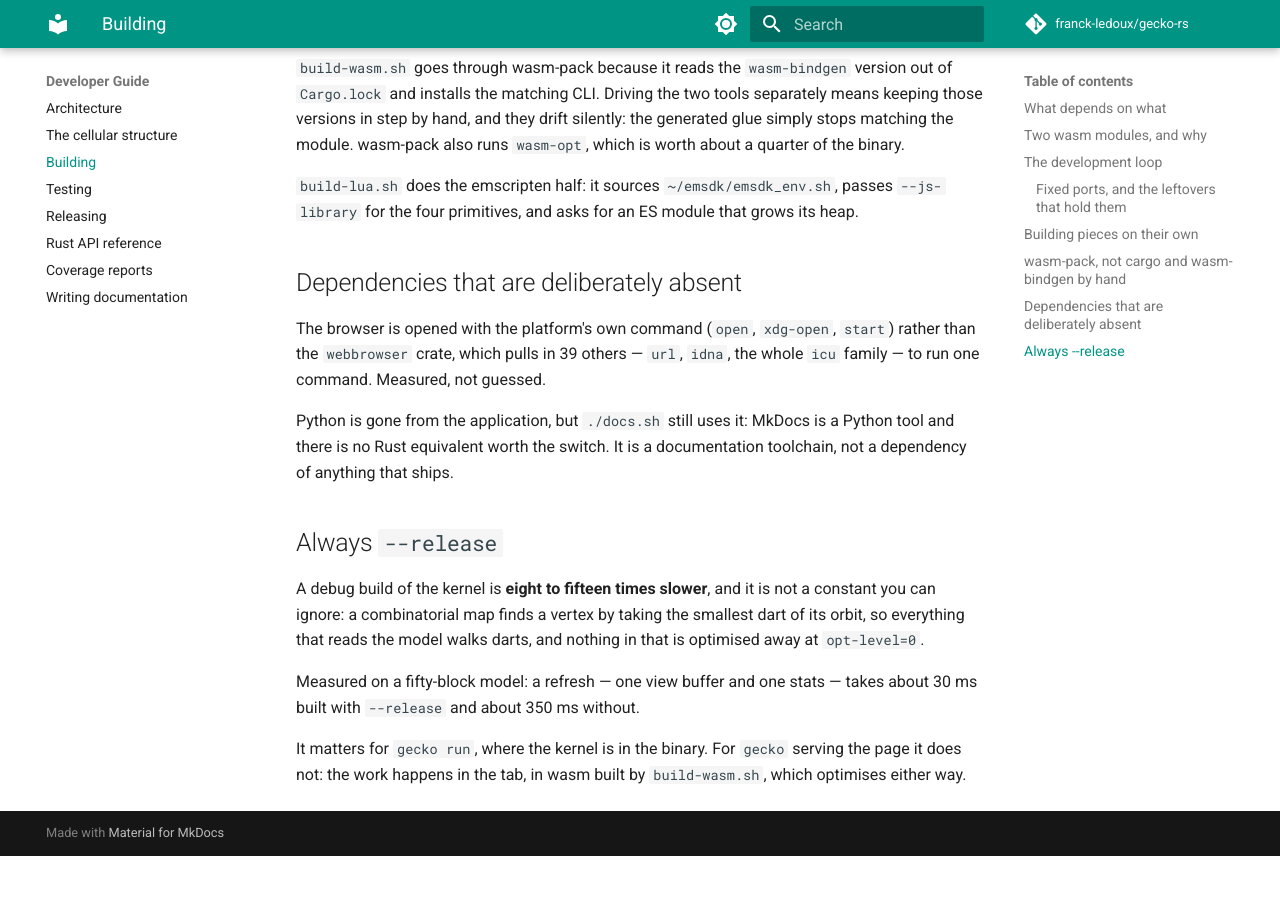
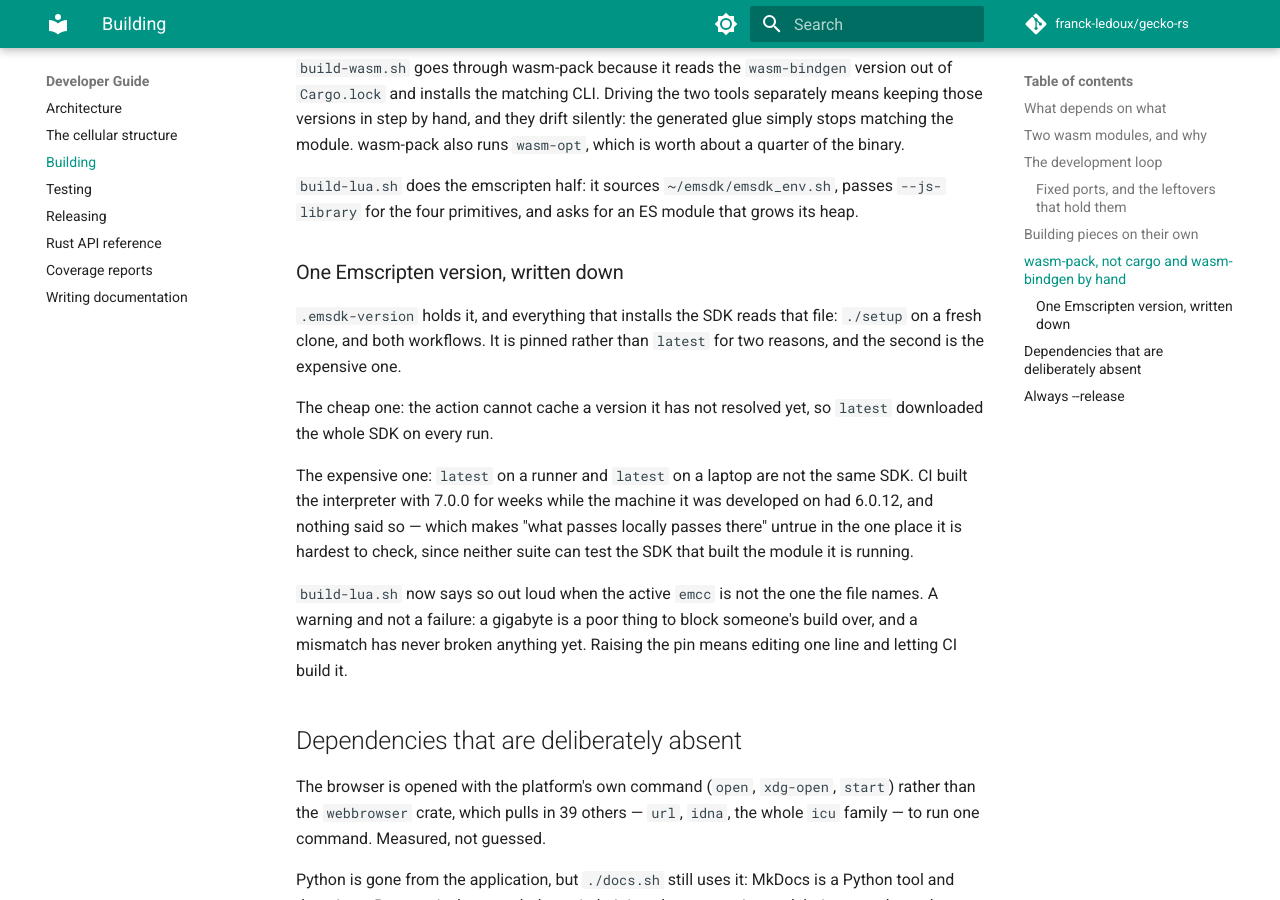
Before and after one commit to franck-ledoux/gecko-rs, an MkDocs documentation site: the page built from docs/developer-guide/building.md, in a window 1280 px wide and 900 px high, scrolled down 2630 px. Built offline with MkDocs 1.6.1 and Material for MkDocs 9.7.7, drawn with Linux system fonts in a browser that asks for light colours; comment, search, counter and statistics services are not loaded; before the commit the page ends 3486 px from its top, so only the background shows below that.

Commit message:
Pin the Emscripten SDK, in one file both sides read
`latest` cost twice.

The cheap one, which is what started this: the action cannot cache a
version it has not resolved yet, so the SDK was downloaded on every run.
Seven runs in a row say `No cached files found ... downloading and
caching emsdk`, and the action's own README says why, next to the
parameter — "Make sure to set a version number!".

The expensive one, found on the way: `latest` on a runner and `latest`
on a laptop are not the same SDK. CI has been building the interpreter
with **7.0.0** since at least October — the tag that built the 0.2.1
binaries included — while this machine has **6.0.12**, and nothing said
so. "CI runs this same script, and what passes locally passes there" was
quietly untrue in the one place neither suite can reach: no test can
check the SDK that built the module the test is running.

So `.emsdk-version` holds the number, and everything that installs the
SDK reads it: `./setup` on a fresh clone, and both workflows through a
step output. 7.0.0, because that is what every release has actually been
built with — pinning to this machine's 6.0.12 would quietly change what
ships.

`build-lua.sh` says it out loud when the active `emcc` is not the one the
file names. A warning and not a failure: a gigabyte is a poor thing to
block a build over, and the mismatch has never broken anything. It has
teeth both ways — it fires on this machine today, and goes silent when
the file is made to say 6.0.12.

`./check.sh` passes: 125 browser tests, with the warning in its proper
place at the top.

Co-Authored-By: Claude Opus 5 <noreply@anthropic.com>

```diff
--- a/docs/developer-guide/building.md
+++ b/docs/developer-guide/building.md
@@ -132,6 +132,26 @@ runs `wasm-opt`, which is worth about a quarter of the binary.
 passes `--js-library` for the four primitives, and asks for an ES module that
 grows its heap.
 
+### One Emscripten version, written down
+
+`.emsdk-version` holds it, and everything that installs the SDK reads that
+file: `./setup` on a fresh clone, and both workflows. It is pinned rather than
+`latest` for two reasons, and the second is the expensive one.
+
+The cheap one: the action cannot cache a version it has not resolved yet, so
+`latest` downloaded the whole SDK on every run.
+
+The expensive one: `latest` on a runner and `latest` on a laptop are not the
+same SDK. CI built the interpreter with 7.0.0 for weeks while the machine it
+was developed on had 6.0.12, and nothing said so — which makes "what passes
+locally passes there" untrue in the one place it is hardest to check, since
+neither suite can test the SDK that built the module it is running.
+
+`build-lua.sh` now says so out loud when the active `emcc` is not the one the
+file names. A warning and not a failure: a gigabyte is a poor thing to block
+someone's build over, and a mismatch has never broken anything yet. Raising
+the pin means editing one line and letting CI build it.
+
 ## Dependencies that are deliberately absent
 
 The browser is opened with the platform's own command (`open`, `xdg-open`,
```
Also changed, not shown: 5 other files.
